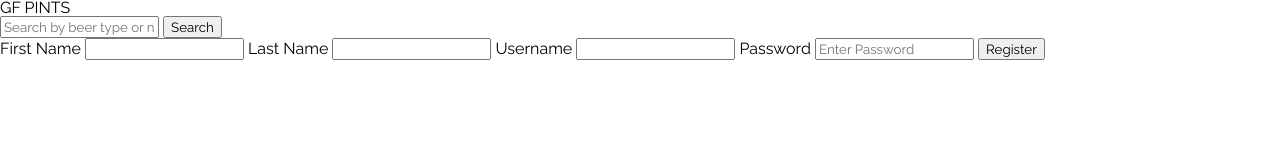
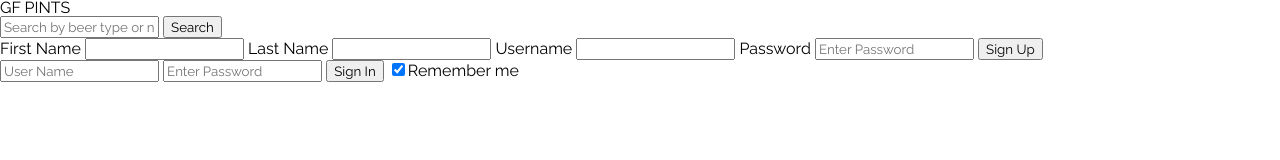
Before and after one commit to tanyagriego/node-api, a website: page public/index.html in a window 1280 px wide. Drawn offline with nearby package versions, Linux system fonts and the light colour scheme; no server answers.

Commit message:
added login form

```diff
--- a/public/index.html
+++ b/public/index.html
@@ -37,10 +37,20 @@
                     <input type="text" class="username" aria-placeholder="Enter Username" name="username" required></input>
                     <label for="password"><b>Password</b></label>
                     <input type="password" class="password" placeholder="Enter Password" name="password" required>
-                    <button type="submit" class="registration">Register</button>
+                    <button type="submit" class="registration">Sign Up</button>
                     <!-- <input type="checkbox" checked="checked" name="remember">Remember me</input> -->
                 </form>
             </section>
+
+            <section role= "region" class="exisiting-user">
+                <form class="login-container">
+                    <input type="text" class="username" placeholder="User Name" name="username" required></input>
+                    <input type="password" class="password" placeholder="Enter Password" name="password" required>
+                    <button type="submit" value="login" class="Login">Sign In</button>
+                    <input type="checkbox" checked="checked" name="remember">Remember me</input>
+                </form>
+            </section>
+
         </main>
     </body>
     <script src="https://code.jquery.com/jquery-3.3.1.js" integrity="sha256-2Kok7MbOyxpgUVvAk/HJ2jigOSYS2auK4Pfzbm7uH60=" crossorigin="anonymous"></script>
--- a/server.js
+++ b/server.js
@@ -17,6 +17,9 @@ const { PORT, DATABASE_URL } = require('./config');
 const app = express();
 app.use(express.static('public'));
 app.listen(process.env.PORT || 8080);
+// app.listen(process.env.PORT || 3000, function(){
+//   console.log("Express server listening on port %d in %s mode", this.address().port, app.settings.env);
+// });
 
 
 // Logging
```
